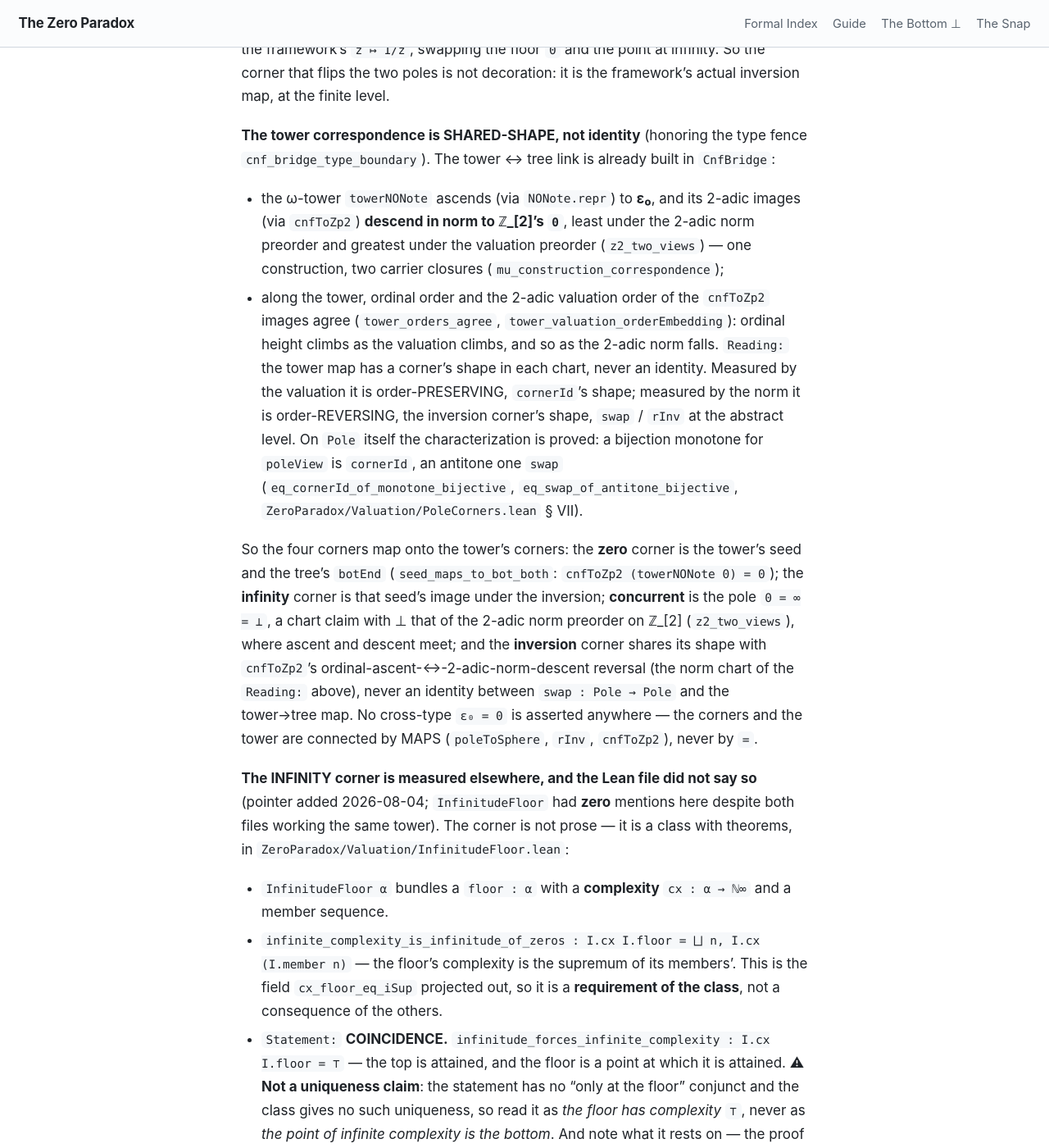
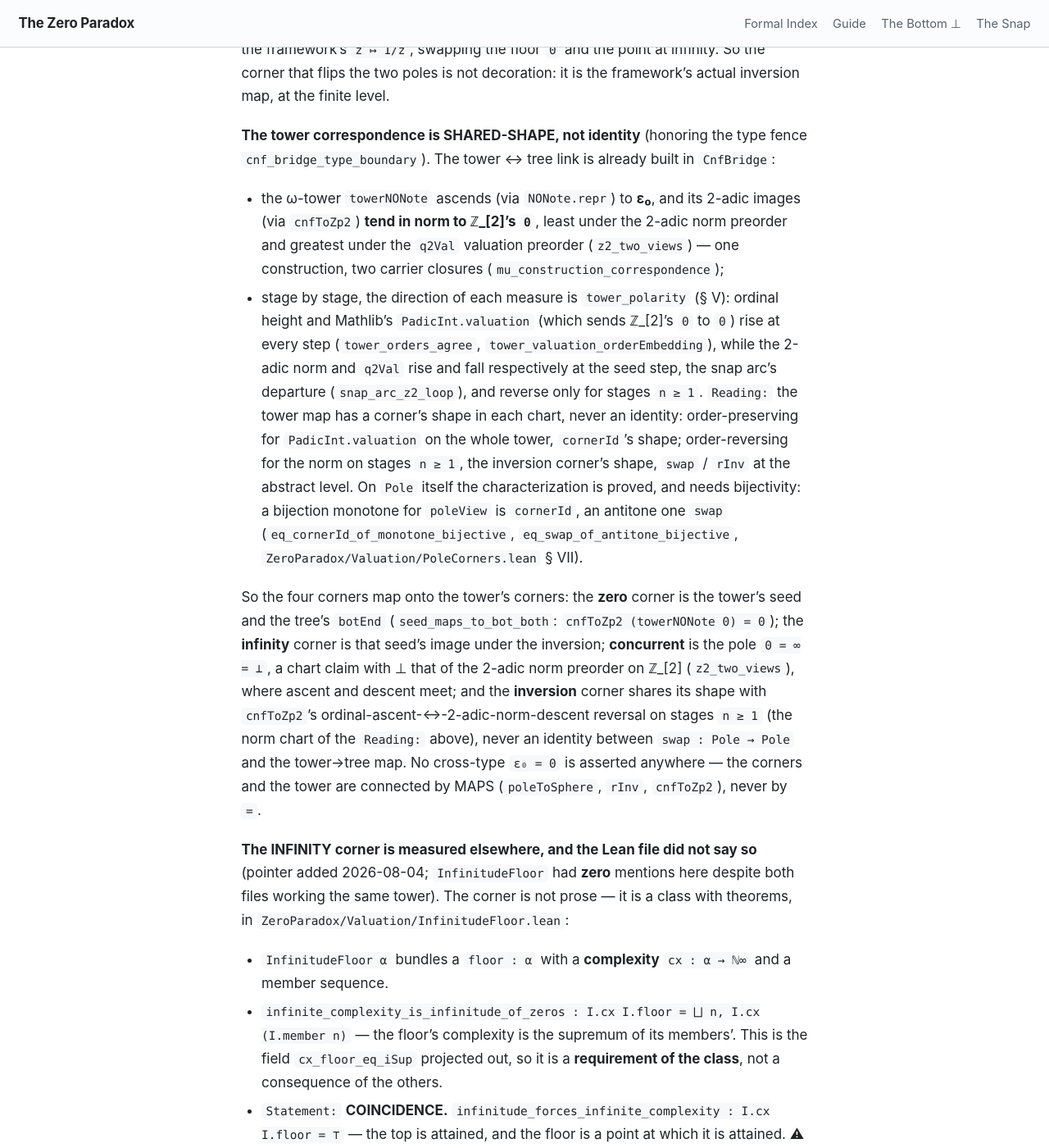
Before and after one commit to timbrigham/ZeroParadox, a Jekyll site: the page built from ZeroParadox/Valuation/PoleCornersBridge.md, in a window 1280 px wide and 1400 px high, scrolled down 543 px. Shown: the whole window at 82% size. Built offline with Jekyll 4.4.1, drawn with Linux system fonts in a browser that asks for light colours; our own code applies the rules of GitHub Pages for plain Markdown files.

Commit message:
PoleCornersBridge.md: tower directions point at tower_polarity; norm reverses only for n >= 1
Adversary round 2 bedrock fix (B1). The overview said the tower map is
order-reversing in the 2-adic norm along the whole tower. At the seed step
the norm rises from 0 to 1/2 (the snap arc's departure, snap_arc_z2_loop),
as tower_polarity in the companion Lean file already states. Refuting
examples elaborated in a scratchpad probe. The paragraph now points at
tower_polarity, names which valuation is order-preserving (Mathlib's
PadicInt.valuation, 0 to 0) against q2Val, and scopes the norm reversal and
the inversion-corner reading to stages n >= 1.

Co-Authored-By: Claude Opus 5.5 <noreply@anthropic.com>
Claude-Session: https://claude.ai/code/session_01Qj4hZDhf2mJ6f7WoMDUWu2

```diff
--- a/ZeroParadox/Valuation/PoleCornersBridge.md
+++ b/ZeroParadox/Valuation/PoleCornersBridge.md
@@ -19,23 +19,27 @@ actual inversion map, at the finite level.
 **The tower correspondence is SHARED-SHAPE, not identity** (honoring the type fence
 `cnf_bridge_type_boundary`). The tower ↔ tree link is already built in `CnfBridge`:
 * the ω-tower `towerNONote` ascends (via `NONote.repr`) to **ε₀**, and its 2-adic images (via `cnfToZp2`)
-  **descend in norm to ℤ_[2]'s `0`**, least under the 2-adic norm preorder and greatest under the
-  valuation preorder (`z2_two_views`) — one construction, two carrier closures (`mu_construction_correspondence`);
-* along the tower, ordinal order and the 2-adic valuation order of the `cnfToZp2` images agree
-  (`tower_orders_agree`, `tower_valuation_orderEmbedding`): ordinal height climbs as the valuation
-  climbs, and so as the 2-adic norm falls. `Reading:` the tower map has a corner's shape in each chart,
-  never an identity. Measured by the valuation it is order-PRESERVING, `cornerId`'s shape; measured by
-  the norm it is order-REVERSING, the inversion corner's shape, `swap` / `rInv` at the abstract level.
-  On `Pole` itself the characterization is proved: a bijection monotone for `poleView` is `cornerId`,
-  an antitone one `swap` (`eq_cornerId_of_monotone_bijective`, `eq_swap_of_antitone_bijective`,
-  `ZeroParadox/Valuation/PoleCorners.lean` § VII).
+  **tend in norm to ℤ_[2]'s `0`**, least under the 2-adic norm preorder and greatest under the
+  `q2Val` valuation preorder (`z2_two_views`) — one construction, two carrier closures
+  (`mu_construction_correspondence`);
+* stage by stage, the direction of each measure is `tower_polarity` (§ V): ordinal height and Mathlib's
+  `PadicInt.valuation` (which sends ℤ_[2]'s `0` to `0`) rise at every step (`tower_orders_agree`,
+  `tower_valuation_orderEmbedding`), while the 2-adic norm and `q2Val` rise and fall respectively at
+  the seed step, the snap arc's departure (`snap_arc_z2_loop`), and reverse only for stages `n ≥ 1`.
+  `Reading:` the tower map has a corner's shape in each chart, never an identity: order-preserving
+  for `PadicInt.valuation` on the whole tower, `cornerId`'s shape; order-reversing for the norm on
+  stages `n ≥ 1`, the inversion corner's shape, `swap` / `rInv` at the abstract level. On `Pole` itself
+  the characterization is proved, and needs bijectivity: a bijection monotone for `poleView` is
+  `cornerId`, an antitone one `swap` (`eq_cornerId_of_monotone_bijective`,
+  `eq_swap_of_antitone_bijective`, `ZeroParadox/Valuation/PoleCorners.lean` § VII).
 
 So the four corners map onto the tower's corners: the **zero** corner is the tower's seed and the tree's
 `botEnd` (`seed_maps_to_bot_both`: `cnfToZp2 (towerNONote 0) = 0`); the **infinity** corner is that seed's
 image under the inversion; **concurrent** is the pole `0 = ∞ = ⊥`, a chart claim with ⊥ that of the
 2-adic norm preorder on ℤ_[2] (`z2_two_views`), where ascent and descent meet; and the **inversion**
-corner shares its shape with `cnfToZp2`'s ordinal-ascent-↔-2-adic-norm-descent reversal (the norm chart
-of the `Reading:` above), never an identity between `swap : Pole → Pole` and the tower→tree map. No cross-type `ε₀ = 0` is asserted anywhere — the corners and the tower are connected by MAPS
+corner shares its shape with `cnfToZp2`'s ordinal-ascent-↔-2-adic-norm-descent reversal on stages
+`n ≥ 1` (the norm chart of the `Reading:` above), never an identity between `swap : Pole → Pole` and
+the tower→tree map. No cross-type `ε₀ = 0` is asserted anywhere — the corners and the tower are connected by MAPS
 (`poleToSphere`, `rInv`, `cnfToZp2`), never by `=`.
 
 **The INFINITY corner is measured elsewhere, and the Lean file did not say so** (pointer added 2026-08-04;
```
